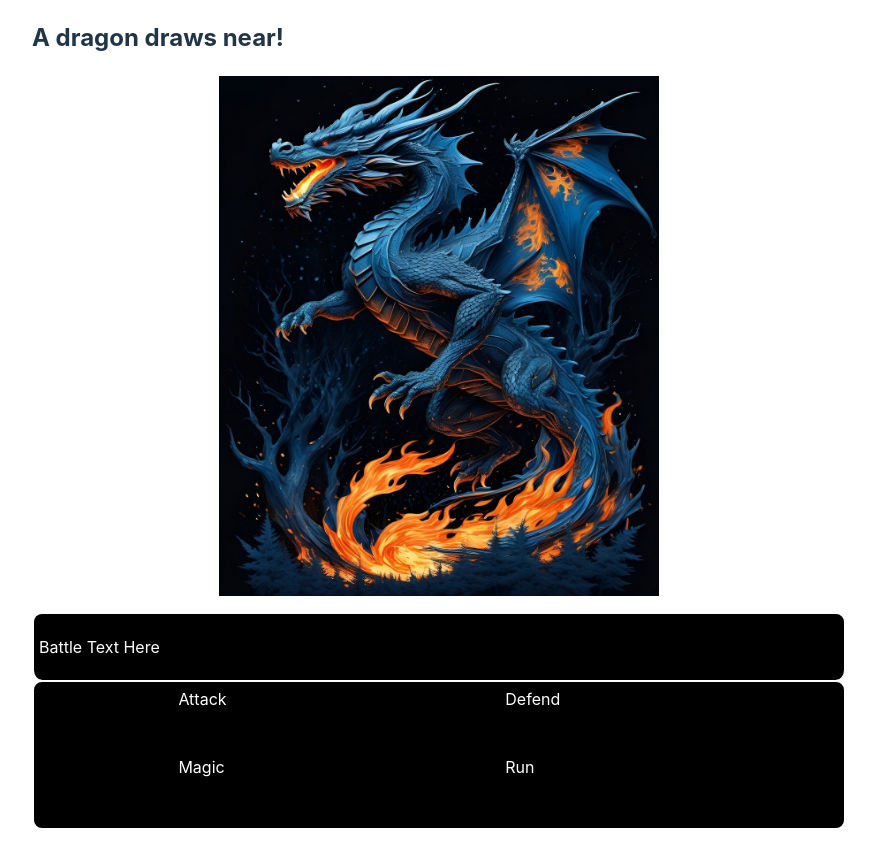
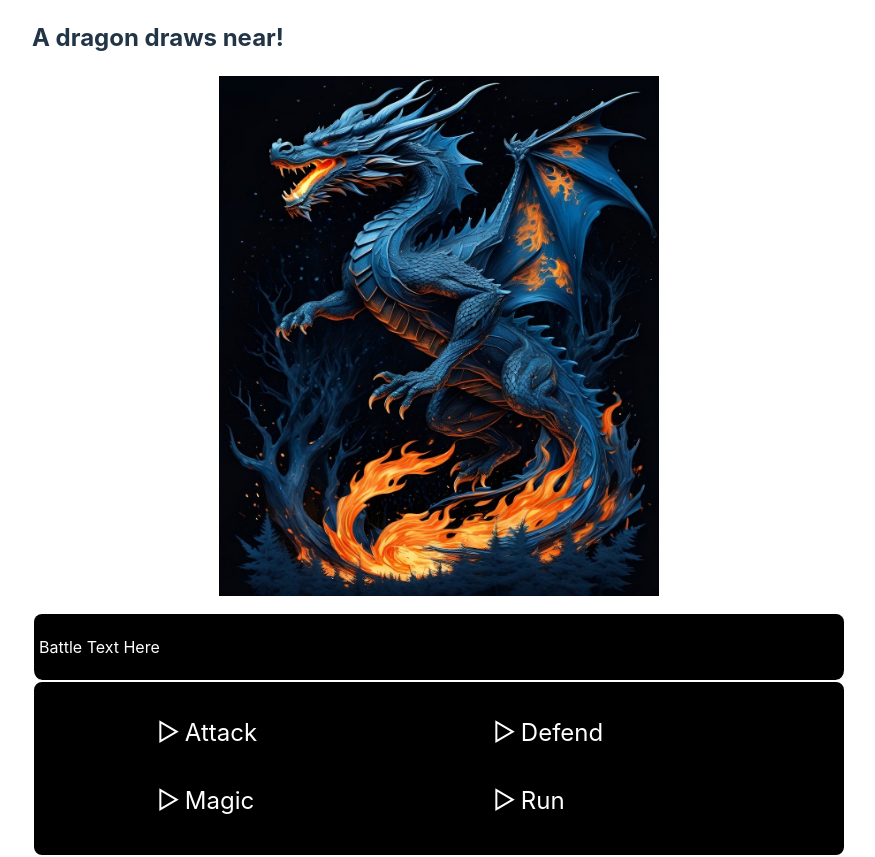
Before and after one commit to athaarsager/dragonslayer-game, a React (Vite) app in the folder dragonslayer_frontend/: page / in a window 1280 px wide. Shown: the whole page, without its empty margins (201-1076 px from the left). Before the commit the page ends 830 px from the top, so only its background shows below. Built offline with nearby package versions, Linux system fonts and the light colour scheme.

Commit message:
Selector arrow displays next to each action option

```diff
--- a/dragonslayer_frontend/src/components/BattleScreen/BattleScreen.css
+++ b/dragonslayer_frontend/src/components/BattleScreen/BattleScreen.css
@@ -24,6 +24,7 @@ img {
 
 #battle-menu {
     height: 8.5rem;
+    padding-top: 2rem;
     display: grid;
     /* Create grid with 4 columns and 2 rows with auto width */
     grid-template-columns: auto auto auto auto auto;
@@ -32,16 +33,25 @@ img {
 
 #attack-action {
     grid-column: 2 / span 1;
+    font-size: 24px;
 }
 
 #defend-action {
     grid-column: 4 / span 1;
+    font-size: 24px;
 }
 
 #magic-action {
     grid-column: 2 / span 1;
+    font-size: 24px;
 }
 
 #run-action {
     grid-column: 4 / span 1;
+    font-size: 24px;
 }
+
+.selector {
+    font-size: 25px;
+    margin-right: 5px;
+}
--- a/dragonslayer_frontend/src/components/BattleScreen/BattleScreen.jsx
+++ b/dragonslayer_frontend/src/components/BattleScreen/BattleScreen.jsx
@@ -15,14 +15,14 @@ function BattleScreen() {
                 <img src="/public/images/dragon.jpg"
                     alt="A dark blue dragon whose tail and wings exude flames as it sets a forest on fire in the night" />
             </div>
-            <div id="battle-text" class="text-box">
+            <div id="battle-text" className="text-box">
                 <p>Battle Text Here</p>
             </div>
             <div id="battle-menu" class="text-box">
-                <div id="attack-action">Attack</div>
-                <div id="defend-action">Defend</div>
-                <div id="magic-action">Magic</div>
-                <div id="run-action">Run</div>
+                <div id="attack-action"><span className="selector">&#9659;</span>Attack</div>
+                <div id="defend-action"><span className="selector">&#9659;</span>Defend</div>
+                <div id="magic-action"><span className="selector">&#9659;</span>Magic</div>
+                <div id="run-action"><span className="selector">&#9659;</span>Run</div>
             </div>
         </>
     )
```
